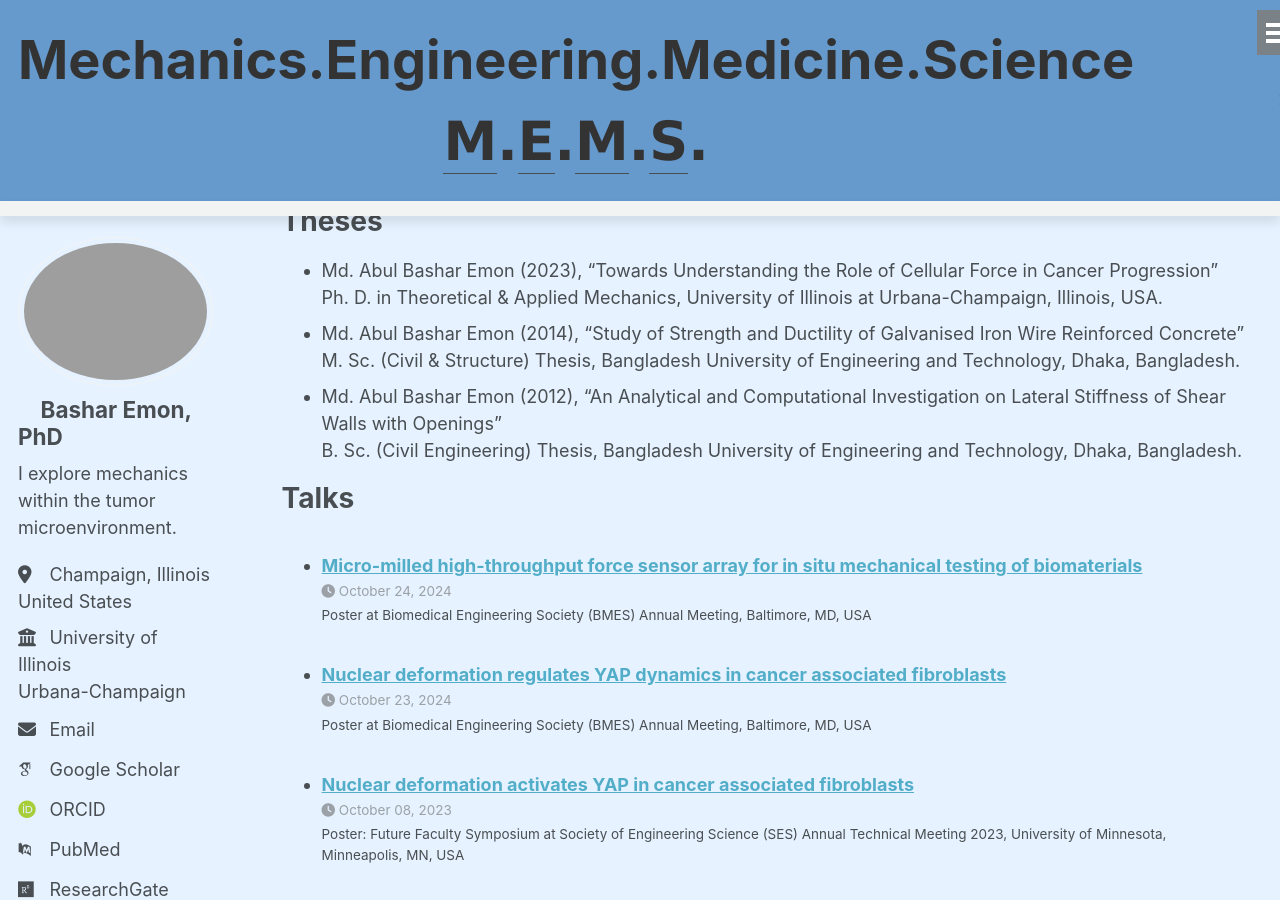
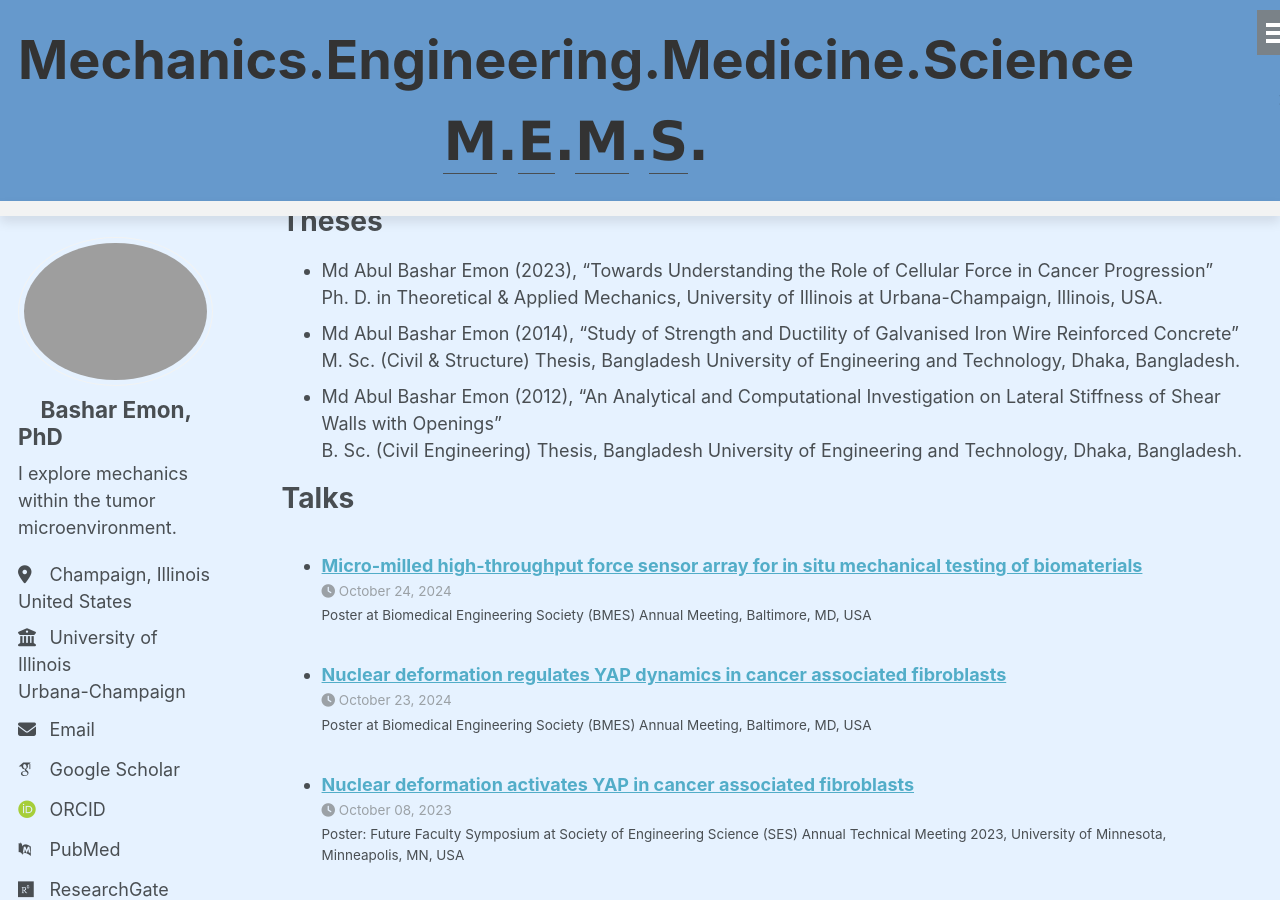
Before and after one commit to BasharEmon/BasharEmon.github.io, a Jekyll site: the page built from _pages/cv.md, in a window 1280 px wide and 900 px high, scrolled down 3526 px. Built offline with Jekyll 4.4.1, drawn with Linux system fonts in a browser that asks for light colours; some web fonts are replaced.

Commit message:
Update cv.md

```diff
--- a/_pages/cv.md
+++ b/_pages/cv.md
@@ -17,17 +17,18 @@ Education
 
 Work experience
 ======
-*	Postdoctoral Research Associate (2023-present)<br>
+
+* Postdoctoral Research Associate (2023-present)<br>
   Department of Mechanical Science & Engineering, University of Illinois at Urbana-Champaign
 
 * Graduate Research Assistant (2017-2023)<br>
   Department of Mechanical Science & Engineering, University of Illinois at Urbana-Champaign
 
-*	Assistant Professor (2015-2017)<br>
-Department of Civil Engineering, Bangladesh University of Engineering & Technology, Dhaka-1000
+* Assistant Professor (2015-2017)<br>
+  Department of Civil Engineering, Bangladesh University of Engineering & Technology, Dhaka-1000
 
-*	Lecturer (2012-2015)<br>
-	Department of Civil Engineering, Bangladesh University of Engineering & Technology, Dhaka-1000
+* Lecturer (2012-2015)<br>
+  Department of Civil Engineering, Bangladesh University of Engineering & Technology, Dhaka-1000
 
 Publications
 ======
@@ -37,9 +38,9 @@ Publications
 
 Theses
 ======
-*	Md. Abul Bashar Emon (2023), “Towards Understanding the Role of Cellular Force in Cancer Progression” <br>Ph. D. in Theoretical & Applied Mechanics, University of Illinois at Urbana-Champaign, Illinois, USA.
-*	Md. Abul Bashar Emon (2014), “Study of Strength and Ductility of Galvanised Iron Wire Reinforced Concrete” <br> M. Sc. (Civil & Structure) Thesis, Bangladesh University of Engineering and Technology, Dhaka, Bangladesh.
-*	Md. Abul Bashar Emon (2012), “An Analytical and Computational Investigation on Lateral Stiffness of Shear Walls with Openings” <br>B. Sc. (Civil Engineering) Thesis, Bangladesh University of Engineering and Technology, Dhaka, Bangladesh.
+*	Md Abul Bashar Emon (2023), “Towards Understanding the Role of Cellular Force in Cancer Progression” <br>Ph. D. in Theoretical & Applied Mechanics, University of Illinois at Urbana-Champaign, Illinois, USA.
+*	Md Abul Bashar Emon (2014), “Study of Strength and Ductility of Galvanised Iron Wire Reinforced Concrete” <br> M. Sc. (Civil & Structure) Thesis, Bangladesh University of Engineering and Technology, Dhaka, Bangladesh.
+*	Md Abul Bashar Emon (2012), “An Analytical and Computational Investigation on Lateral Stiffness of Shear Walls with Openings” <br>B. Sc. (Civil Engineering) Thesis, Bangladesh University of Engineering and Technology, Dhaka, Bangladesh.
 
 Talks
 ======
```
